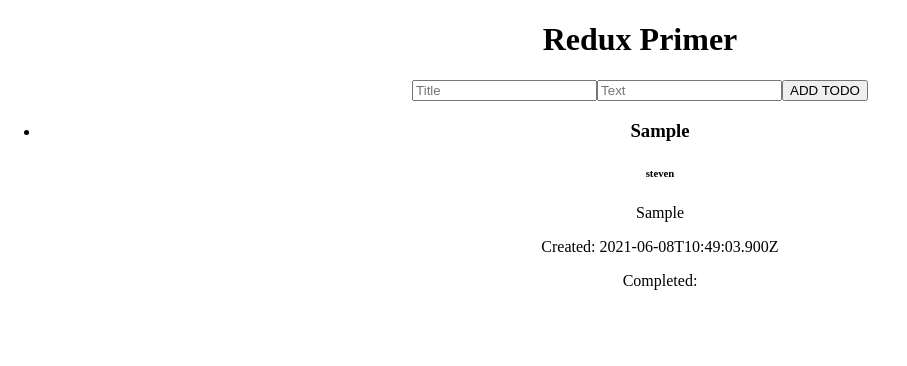
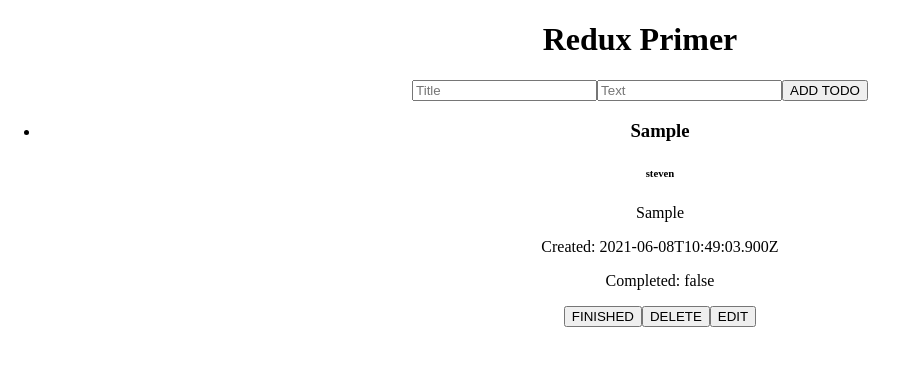
Before and after one commit to stevendelro/cs-todo-app, a React (Create React App) app: page / in a window 1280 px wide. Both pictures are taken after typing "Sample", "Sample" into the empty fields and a click on the button "ADD TODO". Shown: the top 366 px of the page, without its empty margins (0-907 px from the left). Built offline with nearby package versions, Linux system fonts and the light colour scheme.

Commit message:
utilized uuid to set ids for each todo when created

```diff
--- a/src/actions/todoActions.js
+++ b/src/actions/todoActions.js
@@ -7,8 +7,9 @@
 export const addTodo = () => ({
   type: actions.ADD_TODO,
 });
-export const finishedTodo = () => ({
+export const finishedTodo = id => ({
   type: actions.FINISHED_TODO,
+  payload: id
 });
 export const deleteTodo = () => ({
   type: actions.DELETE_TODO,
--- a/src/components/Todo.js
+++ b/src/components/Todo.js
@@ -7,7 +7,10 @@
       <h6>{props.author}</h6>
       <p>{props.text}</p>
       <p>Created: {props.dateCreated}</p>
-      <p>Completed: {props.completed}</p>
+      <p>Completed: {String(props.completed)}</p>
+      <button>FINISHED</button>
+      <button>DELETE</button>
+      <button>EDIT</button>
     </li>
   );
 }
--- a/src/components/TodoList.js
+++ b/src/components/TodoList.js
@@ -1,6 +1,6 @@
 import React from 'react';
 import { connect } from 'react-redux';
-import Todo from './Todo'
+import Todo from './Todo';
 
 function TodoList(props) {
   if (props.todoState.todos.length === 0) return 'Add a todo';
@@ -9,7 +9,7 @@
     <ul>
       {props.todoState.todos.map(todo => (
         <Todo
-          key={todo.date}
+          key={todo.id}
           title={todo.title}
           author={todo.author}
           text={todo.text}
```
